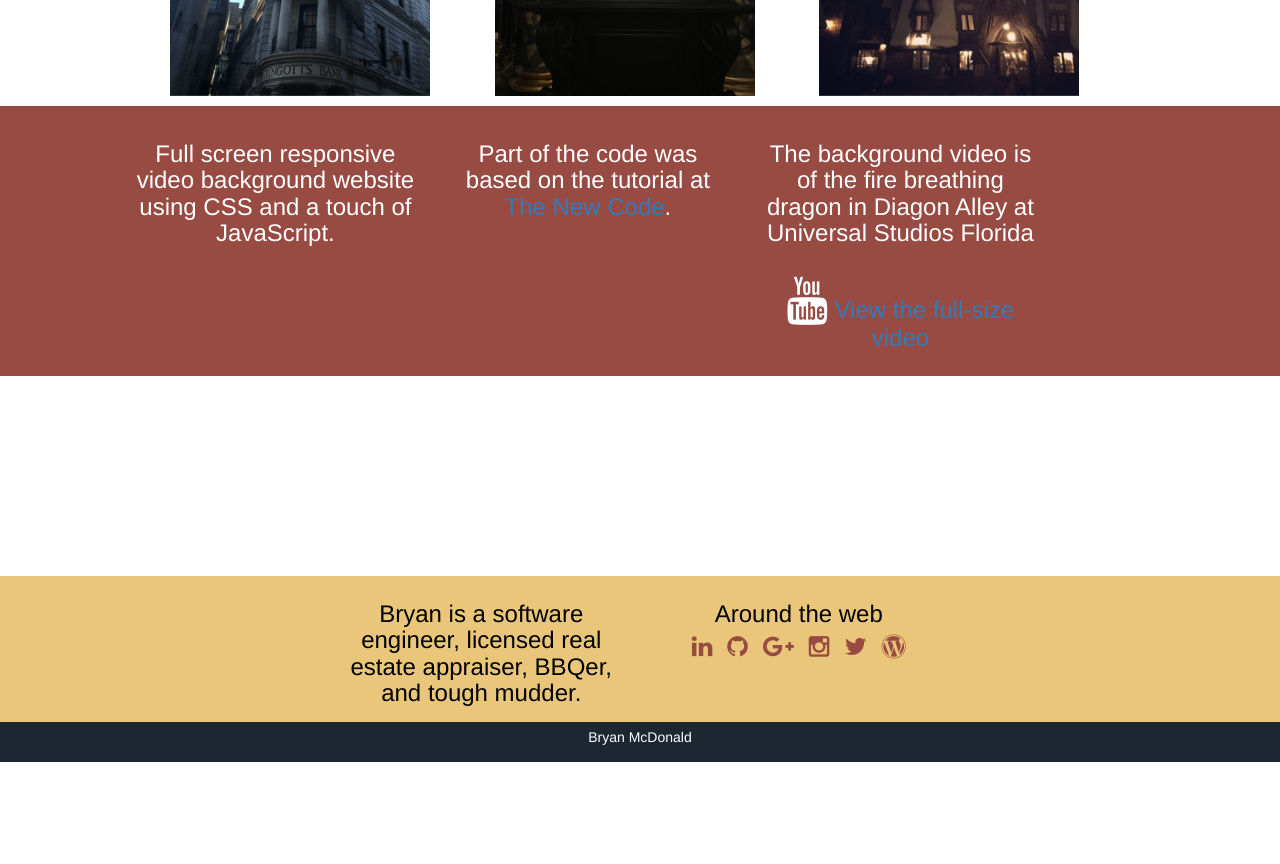
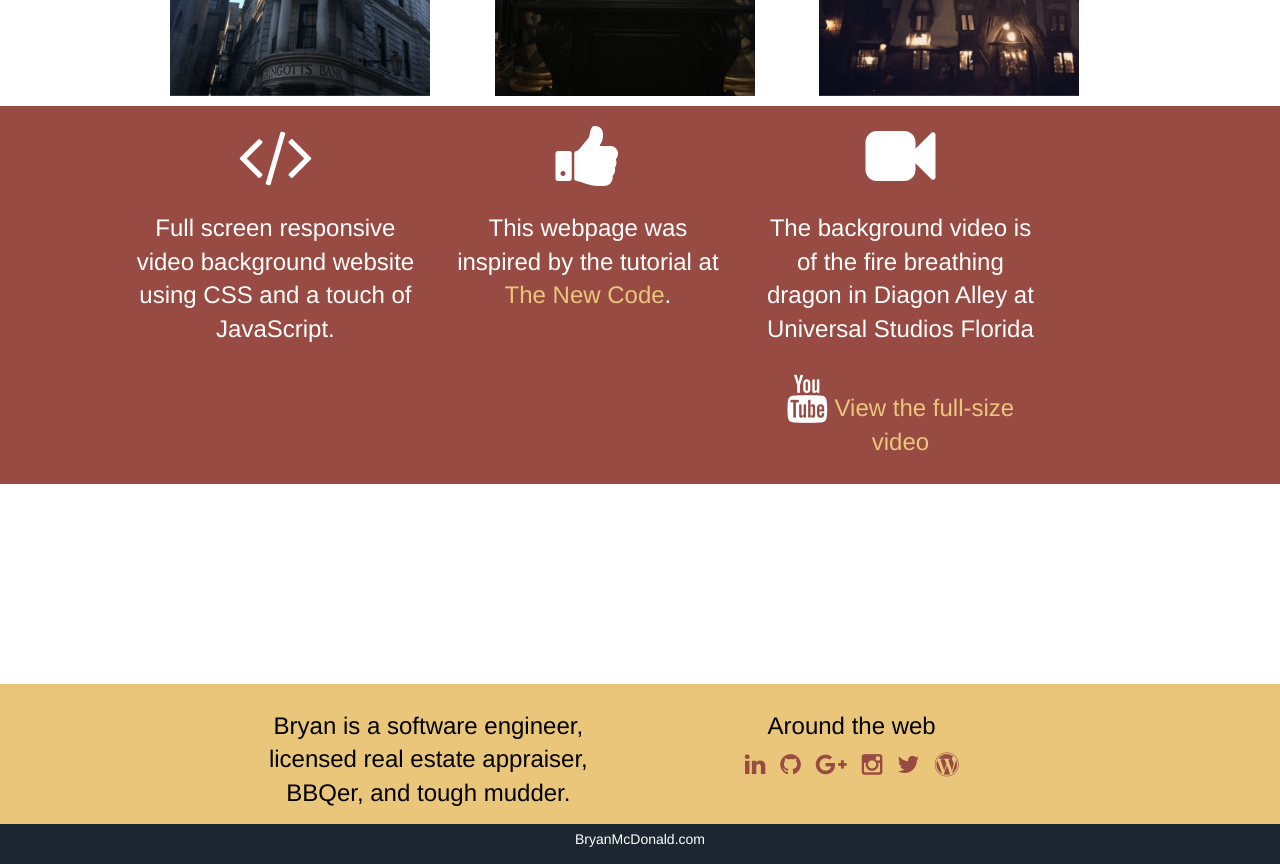
Before and after one commit to bryanmcdee/Full-Screen-Background-Video-Website, a plain HTML site: page index.html in a window 1280 px wide. Shown: the part 1160-2024 px from the top of the page. Before the commit the page ends 1922 px from the top, so only its background shows below. Drawn offline with nearby package versions, Linux system fonts and the light colour scheme.

Commit message:
Added additional icons and updated the link colors.

```diff
--- a/css/custom.css
+++ b/css/custom.css
@@ -1,5 +1,9 @@
 body, html {
   height: 100%;
+}
+
+.h1, .h2, .h3, .h4, .h5, .h6, h1, h2, h3, h4, h5, h6 {
+    line-height: 1.4;
 }
 
 /*Navbar*/
@@ -119,6 +123,10 @@ video#bgvid {
     padding-bottom: 15px;
 }
 
+.page-section2 a {
+    color:  #EAC67A;;
+}
+
 .page-section3 {
     background-color: white;
     color: black;
--- a/index.html
+++ b/index.html
@@ -87,12 +87,15 @@
     </div>
     <div class="col-xs-12 text-center page-section2">
       <div class="col-md-3 col-md-offset-1">
+        <i class="fa fa-code fa-5x" aria-hidden="true"></i>
         <h3>Full screen responsive video background website using CSS and a touch of JavaScript.</h3>
       </div>
       <div class="col-md-3">
-        <h3>Part of the code was based on the tutorial at <a href="http://thenewcode.com/777/Create-Fullscreen-HTML5-Page-Background-Video">The New Code</a>.</h3>
+        <i class="fa fa-thumbs-up fa-5x" aria-hidden="true"></i>
+        <h3>This webpage was inspired by the tutorial at <a href="http://thenewcode.com/777/Create-Fullscreen-HTML5-Page-Background-Video">The New Code</a>.</h3>
       </div>
       <div class="col-md-3">
+        <i class="fa fa-video-camera fa-5x" aria-hidden="true"></i>
         <h3>The background video is of the fire breathing dragon in Diagon Alley at Universal Studios Florida</h3>
         <h3 class="col-xs-12"><i class="fa fa-youtube fa-2x"></i>
           <a href="https://www.youtube.com/watch?v=lMHGIBMC_pE" target="_blank"> View the full-size video </a>
@@ -105,12 +108,12 @@
 
     <!-- Footer -->
     <div class="col-xs-12 footer-top">
-      <div class="col-sm-3 col-sm-offset-3 text-center">
+      <div class="col-sm-4 col-sm-offset-2 text-center">
         <h3>
           Bryan is a software engineer, licensed real estate appraiser, BBQer, and tough mudder.
         </h3>
       </div>
-        <div class="col-sm-3 text-center">
+        <div class="col-sm-4 text-center">
           <h3>Around the web</h3>
           <h4 class="social-media-icons">
             <a href="https://www.linkedin.com/in/bryanmcdonaldgt"><i class="fa fa-linkedin fa-lg"></i></a>
@@ -123,7 +126,7 @@
       </div>
     </div>
     <div class="col-xs-12 text-center footer-bottom">
-      <p><a href="www.bryanmcdonald.com" target="_blank">Bryan McDonald</a></p>
+      <p><a href="www.bryanmcdonald.com" target="_blank">BryanMcDonald.com</a></p>
     </div>
     <!-- / Footer -->
   </div>
```
